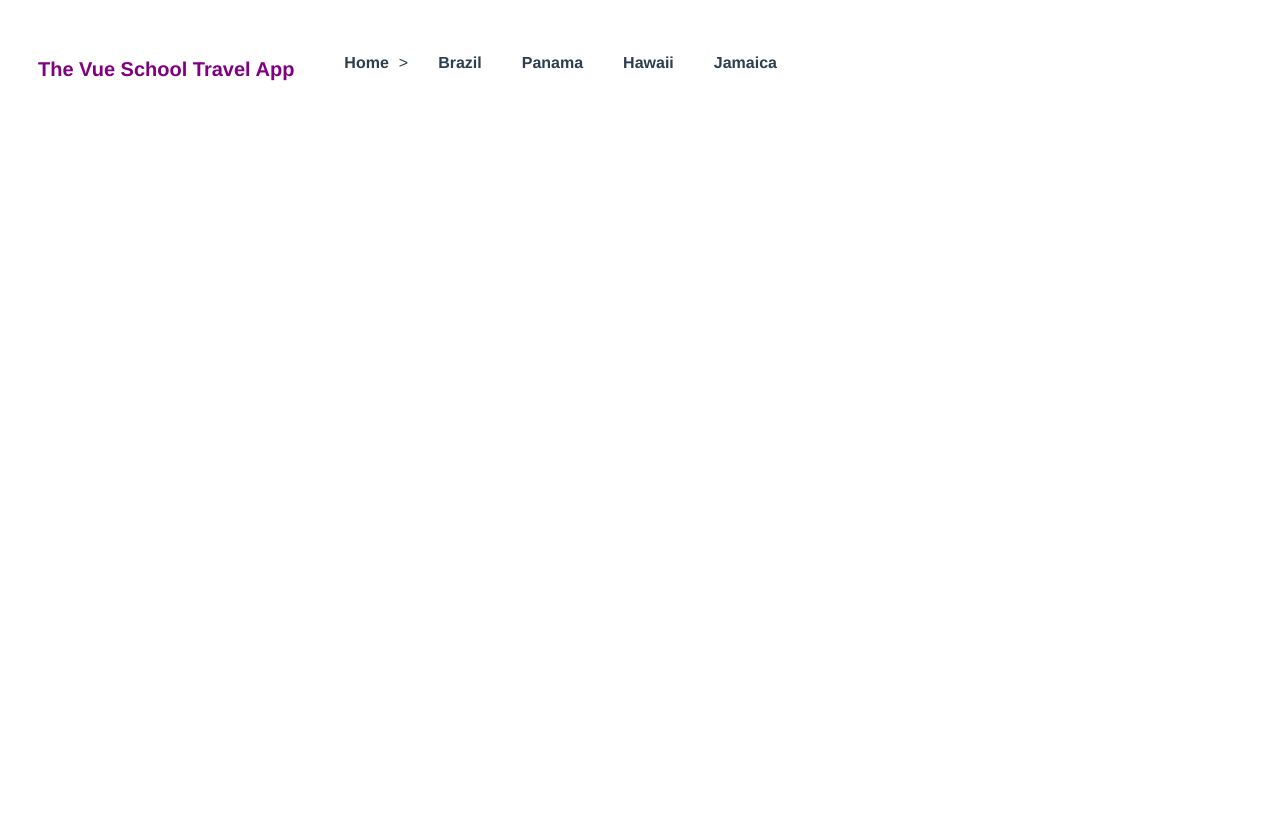
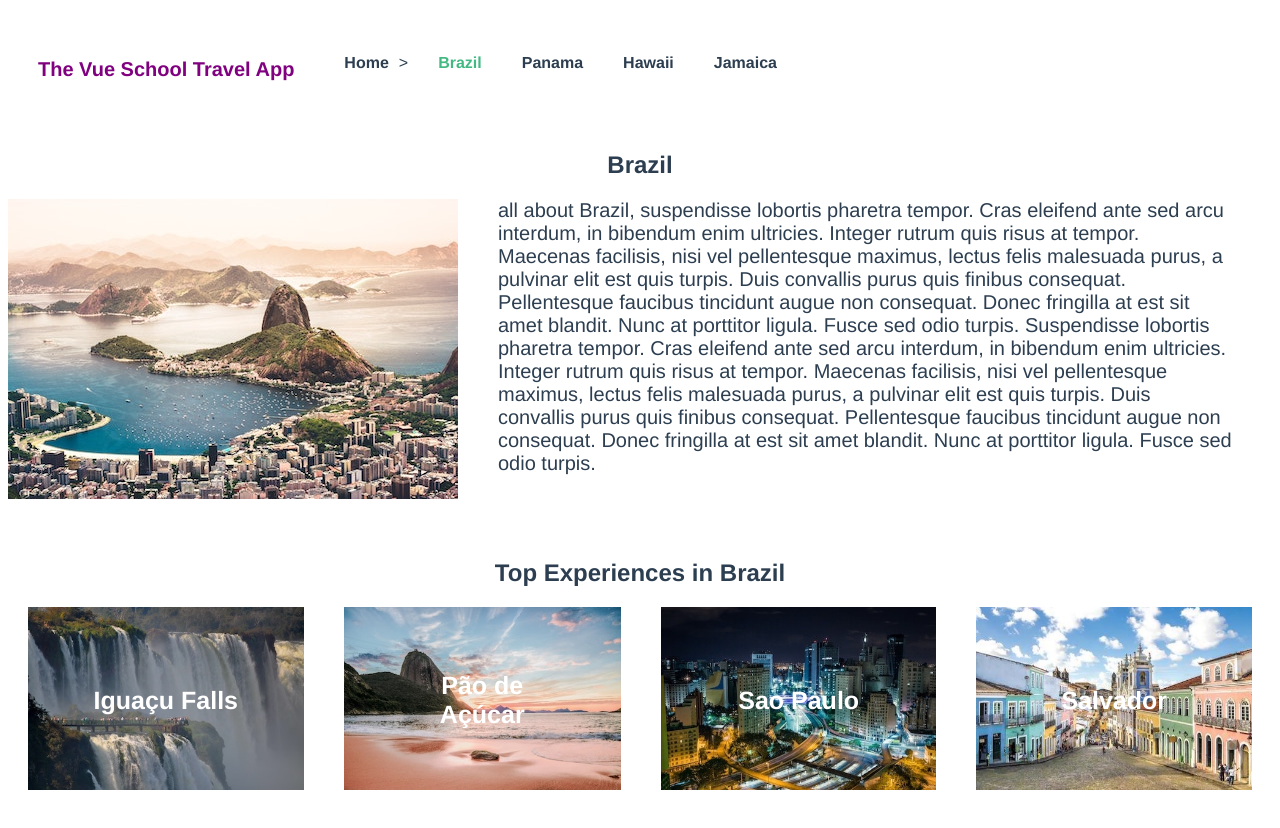
Before and after one commit to hburak/router-travel-app, a Vue app: page /destinations/brazil in a window 1280 px wide. Shown: the top 828 px of the page. Before the commit the page ends 800 px from the top, so only its background shows below. Built offline with nearby package versions, Linux system fonts and the light colour scheme.

Commit message:
nested route added to destination-details to show the experiences

```diff
--- a/src/router/index.js
+++ b/src/router/index.js
@@ -14,10 +14,18 @@ const routes = [
   /* Lazy Loading the components below
   with webpacks code splitting feature */
   {
-    path: "/details/:slug",
+    path: "/destinations/:slug",
     name: "DestinationDetails",
     props: true,
-    component: () => import("../views/DestinationDetails.vue")
+    component: () => import("../views/DestinationDetails.vue"),
+    children: [
+      {
+        path: ":experienceSlug",
+        name: "ExperienceDetails",
+        props: true,
+        component: () => import("../views/ExperienceDetails.vue")
+      }
+    ]
   }
 ];
 
--- a/src/views/DestinationDetails.vue
+++ b/src/views/DestinationDetails.vue
@@ -1,4 +1,5 @@
 <template>
+  <div>
     <section class="destination">
       <h1>{{ destination.name }}</h1>
       <div class="destination-details">
@@ -6,6 +7,25 @@
         <p>{{ destination.description }}</p>
       </div>
     </section>
+    <section class="experiences">
+      <h2>Top Experiences in {{ destination.name }}</h2>
+      <div class="cards">
+        <div v-for="experience in destination.experiences" :key="experience.name" class="card">
+          <router-link
+            :to="{
+              name: 'ExperienceDetails',
+              params: { experienceSlug: experience.slug },
+              hash: '#experience'
+            }"
+          >
+            <img :src="require(`@/assets/${experience.image}`)" :alt="experience.name" />
+            <span class="card__text">{{ experience.name }}</span>
+          </router-link>
+        </div>
+      </div>
+    </section>
+    <router-view :key="$route.path" />
+  </div>
 </template>
 
 <script>
--- /dev/null
+++ b/src/views/ExperienceDetails.vue
@@ -0,0 +1,61 @@
+<template>
+  <div>
+    <section class="experiences">
+      <h1>Experiences</h1>
+      <h2>{{ experience.name }}</h2>
+      <div class="cards">
+        <div class="card">
+          <img :src="require(`@/assets/${experience.image}`)" :alt="experience.name" />
+          <p>{{ experience.description }}</p>
+        </div>
+      </div>
+    </section>
+  </div>
+</template>
+
+<script>
+import store from "@/store.js";
+export default {
+  props: {
+    slug: {
+      type: String,
+      required: true
+    },
+    experienceSlug: {
+      type: String,
+      required: true
+    }
+  },
+  computed: {
+    destination() {
+      return store.destinations.find(
+        destination => destination.slug === this.slug
+      );
+    },
+    experience() {
+      return this.destination.experiences.find(
+        experience => experience.slug === this.experienceSlug
+      );
+    }
+  }
+};
+</script>
+
+<style scoped>
+img {
+  max-width: 600px;
+  height: auto;
+  width: 100%;
+  max-height: 400px;
+}
+.experience-details {
+  display: flex;
+  justify-content: space-between;
+  padding: 40px 0;
+}
+p {
+  margin: 0 40px;
+  font-size: 20px;
+  text-align: left;
+}
+</style>
```
Lines whose indentation alone changed are shown as unchanged.
